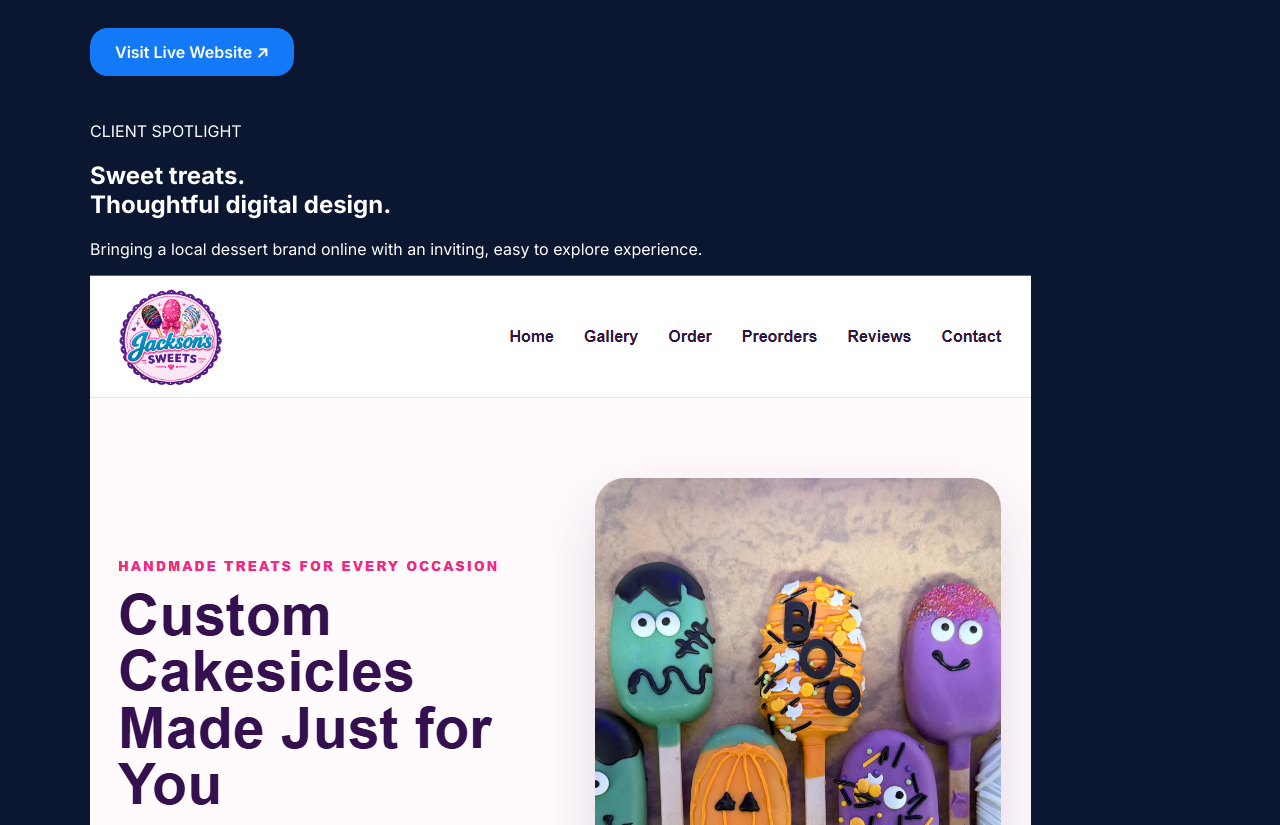
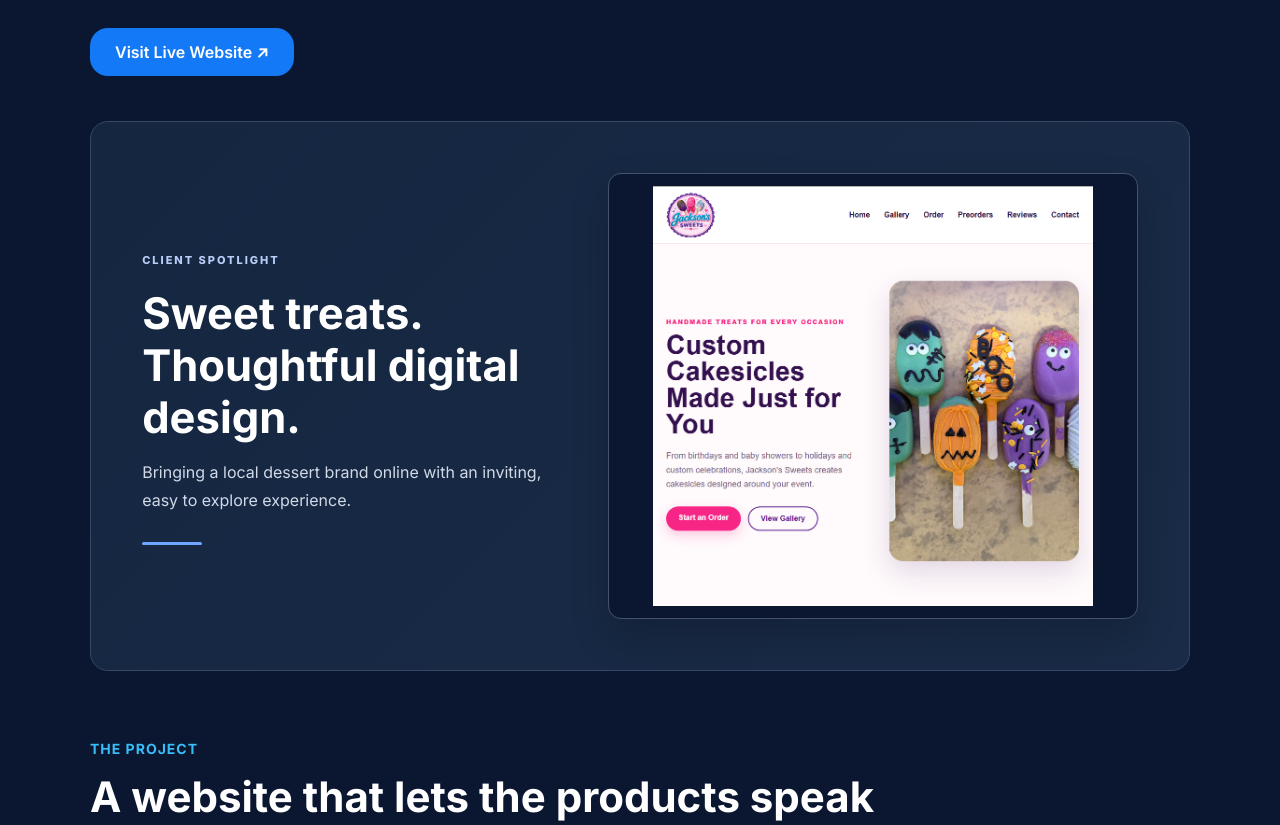
Before and after one commit to RomaineJack/rj-web-design, a plain HTML site: page projects/jacksons-sweets.html in a window 1280 px wide. Shown: the part 540-1365 px from the top of the page. Drawn offline with Linux system fonts and the light colour scheme.

Commit message:
Style Jackson's Sweets case study to match Crescera

```diff
--- a/style.css
+++ b/style.css
@@ -655,3 +655,18 @@ footer p {
 .case-section .site-preview-frame a{display:block;max-width:100%}
 @media(max-width:850px){.portfolio-featured{grid-template-columns:1fr}.portfolio-featured .ots-feature-art{min-height:245px;border-right:0;border-bottom:1px solid #30415c}.portfolio-featured .ots-wordmark{font-size:clamp(42px,9vw,70px)}}
 @media(max-width:600px){.portfolio-featured-content{padding:24px}.portfolio-featured .ots-feature-art{padding:24px}.portfolio-featured .ots-wordmark{font-size:clamp(38px,10vw,58px)}.case-section .case-site-screenshot{max-height:350px}}
+
+
+/* Jackson's Sweets client case study */
+.portfolio-actions{display:flex;flex-wrap:wrap;gap:8px 20px;align-items:center;margin-top:12px}
+.sweets-case .case-intro{max-width:950px}
+.sweets-hero{display:grid;grid-template-columns:minmax(0,.9fr) minmax(0,1.1fr);align-items:center;gap:32px;padding:clamp(24px,4vw,52px);background:linear-gradient(135deg,#152641,#192b46);border:1px solid #364862;border-radius:18px;overflow:hidden}
+.sweets-hero-copy{min-width:0}
+.sweets-eyebrow{display:inline-block;color:#b8cdf7;font-size:11px;font-weight:800;letter-spacing:.18em;margin-bottom:20px}
+.sweets-hero-copy h2{font-size:clamp(26px,3.4vw,46px);line-height:1.2;margin:0 0 16px;color:#fff}
+.sweets-hero-copy p{color:#d1d9e7;line-height:1.7;font-size:16px}
+.sweets-accent-line{display:block;width:60px;height:3px;border-radius:4px;background:#70a5ff;margin-top:28px}
+.sweets-preview{width:100%;min-width:0;background:#0b1730;border:1px solid #44526b;border-radius:13px;padding:12px;box-shadow:0 18px 38px rgba(0,0,0,.18)}
+.sweets-preview img{display:block;width:100%;height:auto;max-height:420px;object-fit:contain;object-position:center;border-radius:6px}
+.sweets-case .case-two>div{min-width:0}
+@media(max-width:780px){.sweets-hero{grid-template-columns:1fr;gap:25px}.sweets-preview img{max-height:360px}}
```
